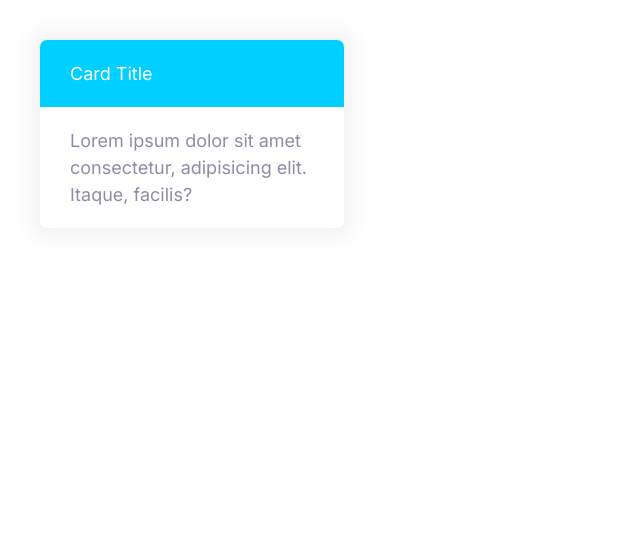
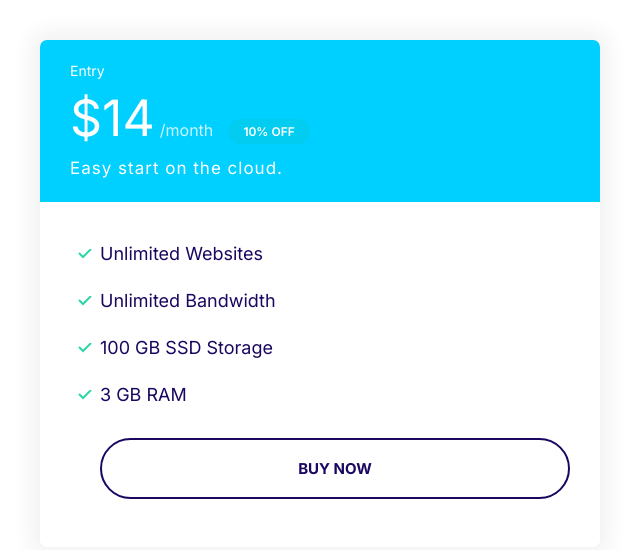
Before and after one commit to dzyfer/moshified, a plain HTML site: page index.html in a window 1280 px wide. Shown: the whole page, without its empty margins (0-640 px from the left). Drawn offline with Linux system fonts and the light colour scheme.

Commit message:
Build the plan component.

```diff
--- a/css/styles.css
+++ b/css/styles.css
@@ -116,6 +116,7 @@ a {
 
 .badge--small {
   font-size: 1.6rem;
+  padding: 0.5rem 1.5rem;
 }
 
 @media screen and (min-width: 1024px) {
@@ -297,3 +298,56 @@ a {
   background-color: var(--color-secondary);
   color: #fff;
 }
+
+.card--secondary .badge--secondary {
+  background: #02cdf1;
+}
+
+/* PLans */
+
+.plan__name {
+  color: #fff;
+  margin: 0;
+  font-weight: 500;
+  font-size: 2.4rem;
+}
+
+.plan__price {
+  font-size: 6rem;
+}
+
+.plan__billing-cycle {
+  font-size: 2.4rem;
+  font-weight: 300;
+  opacity: 0.8;
+  margin-right: 1rem;
+}
+
+.plan__description {
+  font-size: 2rem;
+  font-weight: 300;
+  letter-spacing: 1px;
+  display: block;
+}
+
+.plan .list__item {
+  margin-bottom: 2rem;
+}
+
+@media screen and (min-width: 1024px) {
+  .plan__name {
+    font-size: 1.4rem;
+  }
+
+  .plan__price {
+    font-size: 5rem;
+  }
+
+  .plan__billing-cycle {
+    font-size: 1.6rem;
+  }
+
+  .plan__description {
+    font-size: 1.7rem;
+  }
+}
--- a/index.html
+++ b/index.html
@@ -12,11 +12,25 @@
     <link rel="stylesheet" href="css/styles.css">
 </head>
 <body>
-    <div style="width: 30%; padding: 4rem;">
-        <div class="card card--secondary">
-            <header class="card__header">Card Title</header>
-            <div class="card__body">
-                Lorem ipsum dolor sit amet consectetur, adipisicing elit. Itaque, facilis?
+    <div style="width: 50%; padding: 4rem;">
+        <div class="plan">
+            <div class="card card--secondary">
+                <header class="card__header">
+                    <h3 class="plan__name">Entry</h3>
+                    <span class="plan__price">$14</span>
+                    <span class="plan__billing-cycle">/month</span>
+                    <span class="badge badge--secondary badge--small">10% OFF</span>
+                    <span class="plan__description">Easy start on the cloud.</span>
+                </header>
+                <div class="card__body">
+                    <ul class="list list--tick">
+                        <li class="list__item">Unlimited Websites</li>
+                        <li class="list__item">Unlimited Bandwidth</li>
+                        <li class="list__item">100 GB SSD Storage</li>
+                        <li class="list__item">3 GB RAM</li>
+                        <button class="btn btn--outline btn--block">Buy Now</button>
+                    </ul>
+                </div>
             </div>
         </div>
     </div>
```
Also changed, not shown: components/finalbadgewoutbadge.html (added, +22 -0 lines).
